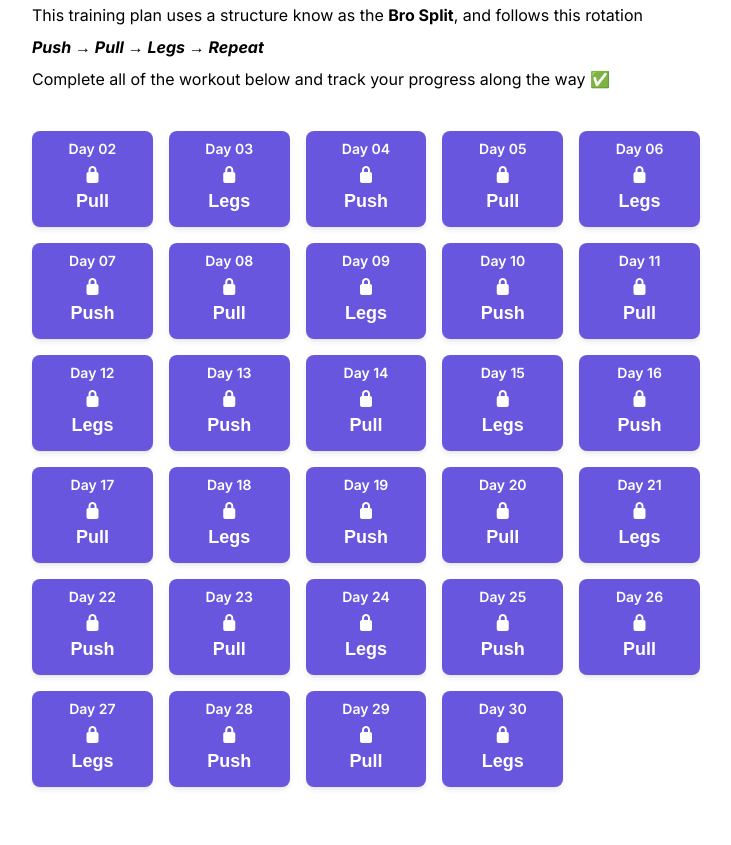
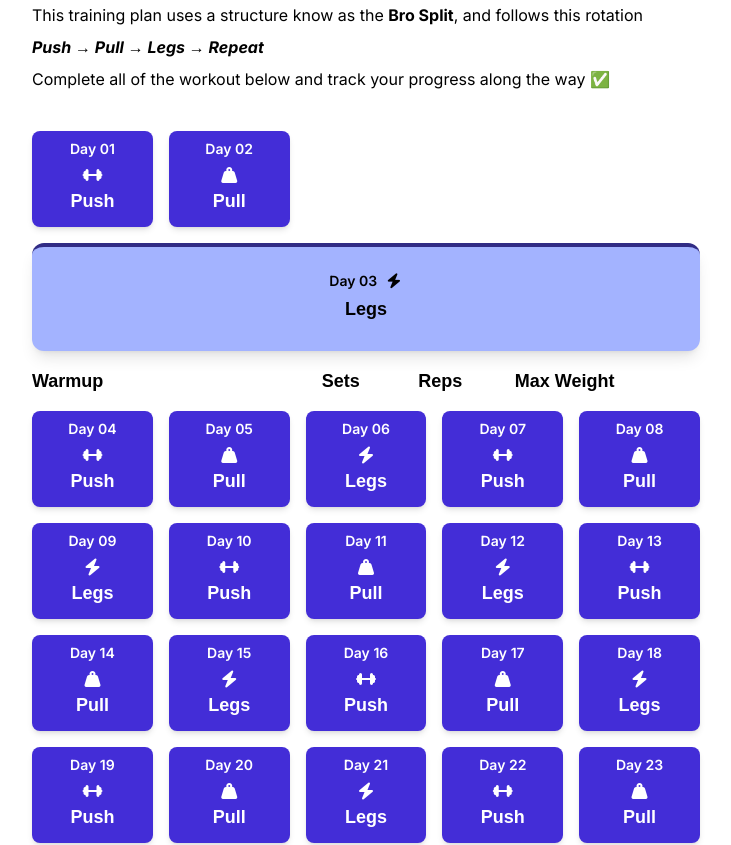
Before and after one commit to nasghoi/gym-metry, a React (Vite) app: page / in a window 1280 px wide. Shown: the part 600-1445 px from the top of the page, without its empty margins (274-1005 px from the left). Built offline with nearby package versions, Linux system fonts and the light colour scheme; a web font is replaced by a local one.

Commit message:
feat: add workout card

```diff
--- a/src/components/Grid.jsx
+++ b/src/components/Grid.jsx
@@ -2,39 +2,39 @@ import { workoutProgram as training_plan } from '../utils/index.js'
 import WorkoutCard from "./WorkoutCard.jsx";
 
 export default function Grid() {
-    const isLocked = true
-    const selectedWorkout = 0
+    const isLocked = false
+    const selectedWorkout = 2
 
     return (
         <div className="training-plan-grid">
             {Object.keys(training_plan).map((workout, workoutIndex) => {
                 const type = workoutIndex % 3 === 0 ? 'Push' : workoutIndex % 3 === 1 ? 'Pull' : 'Legs';
-                // const trainingPlan = training_plan[workoutIndex];
+                const trainingPlan = training_plan[workoutIndex];
+                const dayNum = ((workoutIndex / 8) <= 1) ? '0' + (workoutIndex + 1) : workoutIndex + 1
+                const icon = workoutIndex % 3 === 0 ? (
+                    <i className="fa-solid fa-dumbbell"></i>
+                ) : (
+                    workoutIndex % 3 === 1 ? (
+                        <i className="fa-solid fa-weight-hanging"></i>
+                    ) : (
+                        <i className="fa-solid fa-bolt"></i>
+                    )
+                )
 
                 if (workoutIndex === selectedWorkout) {
                     return (
-                        <WorkoutCard key={workoutIndex} />
+                        <WorkoutCard key={workoutIndex} trainingPlan={trainingPlan} type={type} workoutIndex={workoutIndex} dayNum={dayNum} icon={icon} />
                     )
                 }
 
                 return (
                     <button className={'btn-primary' + (isLocked ? ' inactive' : '')} key={workoutIndex}>
                         <div className="plan-card-header">
-                            <p>Day {((workoutIndex / 8) <= 1) ? '0' + (workoutIndex + 1) : workoutIndex + 1}</p>
+                            <p>Day {dayNum}</p>
                         </div>
                         {isLocked ? (
                             <i className="fa-solid fa-lock"></i>
-                        ) : (
-                            workoutIndex % 3 === 0 ? (
-                                <i className="fa-solid fa-dumbbell"></i>
-                            ) : (
-                                workoutIndex % 3 === 1 ? (
-                                    <i className="fa-solid fa-weight-hanging"></i>
-                                ) : (
-                                    <i className="fa-solid fa-bolt"></i>
-                                )
-                            )
-                        )}
+                        ) : icon}
                         <div className="plan-card-header">
                             <h5>{type}</h5>
                         </div>
--- a/src/components/WorkoutCard.jsx
+++ b/src/components/WorkoutCard.jsx
@@ -1,5 +1,32 @@
-export default function WorkoutCard() {
+export default function WorkoutCard(props) {
+    const { trainingPlan, workoutIndex, type, dayNum, icon } = props
+
+    const { warmup, workout } = trainingPlan || {}
+
     return (
-        <></>
+        <div className="workout-container">
+            <div className="workout-card card">
+                <div className="plan-card-header">
+                    <p>Day {dayNum}</p>
+                    {icon}
+                </div>
+                <div className="plan-card-header">
+                    <h2><b>{type}</b></h2>
+                </div>
+            </div>
+
+            <div className="workout-grid">
+                <div className="exercise-name">
+                    <h4>Warmup</h4>
+                </div>
+                <h6>Sets</h6>
+                <h6>Reps</h6>
+                <h6 className="weight-input">Max Weight </h6>
+                {warmup.map((warmupExercise, warmupIndex) => {
+
+                })}
+            </div>
+
+        </div>
     )
 }
--- a/src/index.css
+++ b/src/index.css
@@ -48,6 +48,18 @@ ol {
       ease-in-out
       disabled:opacity-50
       disabled:cursor-not-allowed;
+}
+
+.card {
+    @apply bg-indigo-300
+      rounded-xl
+      shadow-lg
+      p-6
+      border-t-4
+      border-indigo-900
+      overflow-hidden
+      hover:scale-[1.01]
+      hover:-translate-y-0.5;
 }
 
 body {
```
